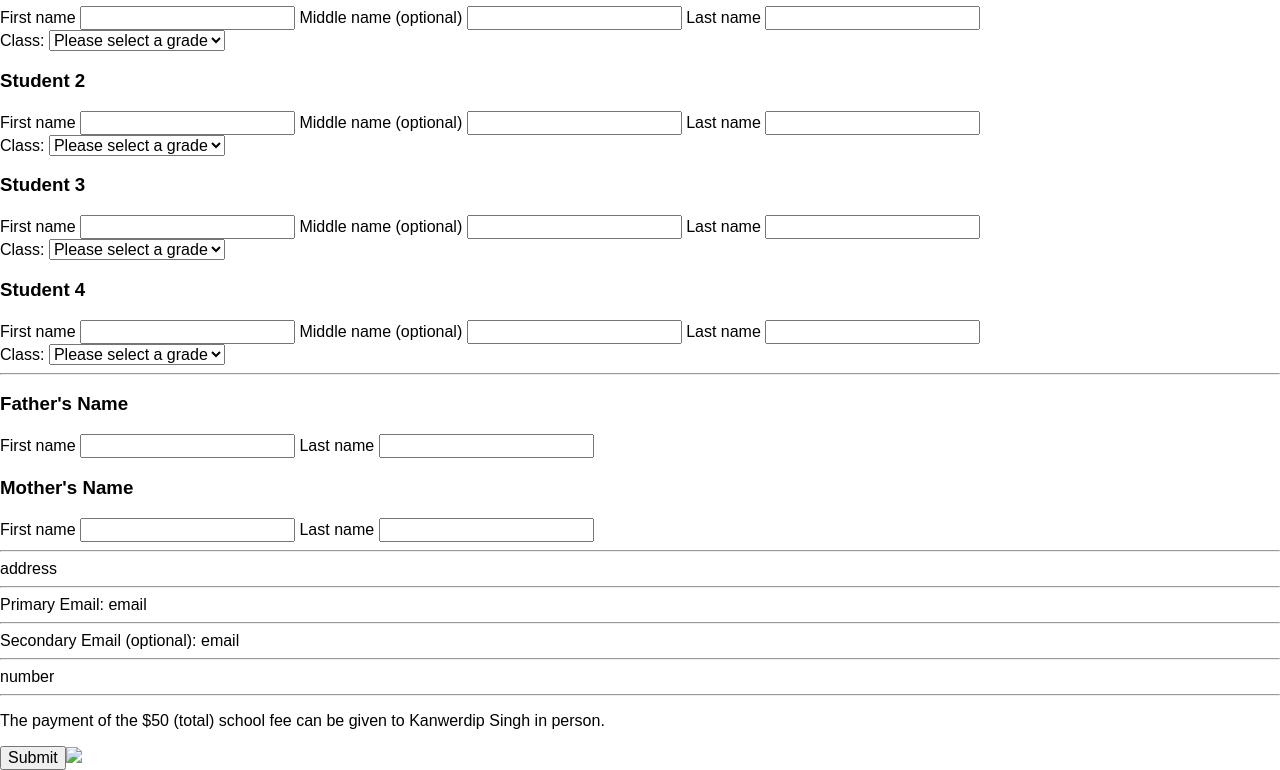
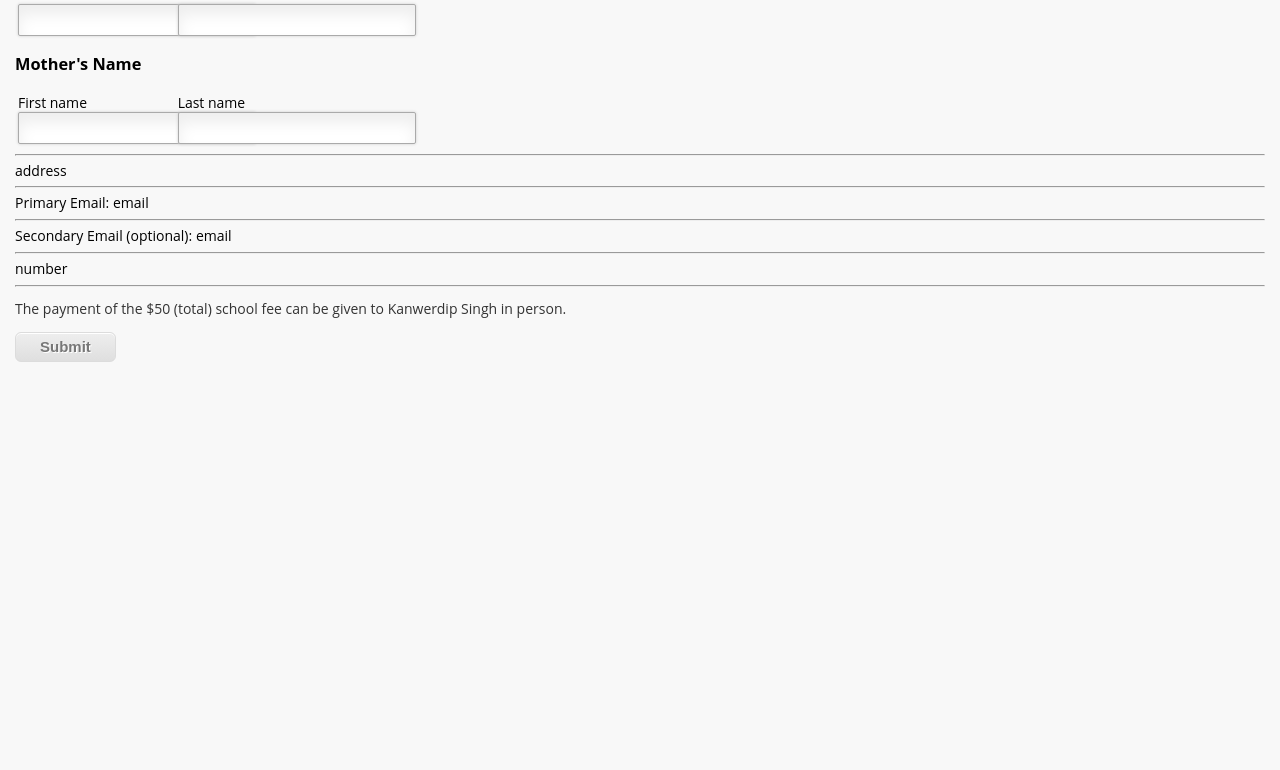
Before and after one commit to gsingh93/registration, a plain HTML site: page jade/index.jade in a window 1280 px wide. Shown: the part 188-958 px from the top of the page. After the commit the page ends 800 px from the top, so only its background shows below. Drawn offline with nearby package versions, Linux system fonts and the light colour scheme; files that its build step writes are made by us from their sources.

Commit message:
Added styles

```diff
--- a/css/style.less
+++ b/css/style.less
@@ -1 +1,77 @@
 @import (inline) "normalize.css";
+
+/* CSS START */
+
+@import "submit";
+
+body {
+    background-color: #F8F8F8;
+    font-family: 'Open Sans', sans-serif;
+    font-size: 14px;
+    line-height: 1.2em;
+    margin: 15px;
+}
+
+h1, p {
+  color: #333;
+}
+
+ul {
+  list-style: none;
+}
+
+ul li {
+  margin-top: 2px;
+  margin-bottom: 2px;
+}
+
+label {
+  width:150px;
+  margin-top: 3px;
+  display:inline-block;
+  padding:3px;
+}
+
+input[type="text"] {
+  border:1px solid #aaa;
+  box-shadow: 0 0 3px #ccc, 0 10px 15px #eee inset;
+  border-radius:2px;
+  height:20px;
+  width:220px;
+  padding:5px 8px;
+  -moz-transition: padding .25s;
+  -webkit-transition: padding .25s;
+  -o-transition: padding .25s;
+  transition: padding .25s;
+}
+
+input:focus {
+  background: #fff;
+  border:1px solid;
+  border-color: #555;
+  box-shadow: 0 0 3px #aaa;
+  padding-right: 70px;
+  outline-style: none;
+}
+
+input.valid, input.valid:focus {
+  box-shadow: 0 0 5px #5cd053;
+  border-color: #28921f;
+}
+
+input.invalid, input.invalid:focus {
+  box-shadow: 0 0 5px #d45252;
+  border-color: #b03535;
+}
+
+.errors ul {
+  list-style: disc;
+}
+
+.errors li span {
+  color: red;
+}
+
+.hide {
+    display: none
+}
--- /dev/null
+++ b/css/submit.less
@@ -0,0 +1,34 @@
+.submit {
+  -moz-box-shadow:inset 0 1px 0 0 #ffffff;
+  -webkit-box-shadow:inset 0 1px 0 0 #ffffff;
+  box-shadow:inset 0 1px 0 0 #ffffff;
+  background:-webkit-gradient( linear, left top, left bottom, color-stop(0.05, #ededed), color-stop(1, #dfdfdf) );
+  background:-moz-linear-gradient( center top, #ededed 5%, #dfdfdf 100% );
+  filter:progid:DXImageTransform.Microsoft.gradient(startColorstr='#ededed', endColorstr='#dfdfdf');
+  background-color:#ededed;
+  -moz-border-radius:6px;
+  -webkit-border-radius:6px;
+  border-radius:6px;
+  border:1px solid #dcdcdc;
+  display:inline-block;
+  color:#777777;
+  font-family:arial;
+  font-size:15px;
+  font-weight:bold;
+  padding:6px 24px;
+  text-decoration:none;
+  text-shadow:1px 1px 0 #ffffff;
+}
+
+.submit:hover {
+  background:-webkit-gradient( linear, left top, left bottom, color-stop(0.05, #dfdfdf), color-stop(1, #ededed) );
+  background:-moz-linear-gradient( center top, #dfdfdf 5%, #ededed 100% );
+  filter:progid:DXImageTransform.Microsoft.gradient(startColorstr='#dfdfdf', endColorstr='#ededed');
+  background-color:#dfdfdf;
+  cursor: pointer;
+}
+
+.submit:active {
+  position:relative;
+  top:1px;
+}
--- a/jade/index.jade
+++ b/jade/index.jade
@@ -23,7 +23,7 @@ html
       #[a(href='#{links.ie}') Internet Explorer].
       If the form does not load, please try updating your browser.
 
-    #errors
+    .errors
 
     label(for='numentries') Number of Students:
     select#numentries
@@ -71,4 +71,4 @@ html
         in person.
 
       button#submit.submit Submit
-      img#loading(src='loading.gif')
+      img#loading.hide(src='loading.gif')
--- a/jade/mixins.jade
+++ b/jade/mixins.jade
@@ -1,5 +1,5 @@
 mixin student(id)
-  div(id='student-#{id}')
+  div(id='student-#{id}', class='hide')
     h3 Student #{id}
     +full-name(true)
     +class-selector
@@ -20,12 +20,12 @@ mixin class-selector
 mixin full-name(middle)
   .full-name
     label First name
-      input(type=text name="first-name")
+      input(type='text' name="first-name")
     if middle === true
       label Middle name (optional)
-        input(type=text name="middle-name")
+        input(type='text' name="middle-name")
     label Last name
-      input(type=text name="last-name")
+      input(type='text' name="last-name")
 
 mixin address
   | address
```
Also changed, not shown: 1 other file.
